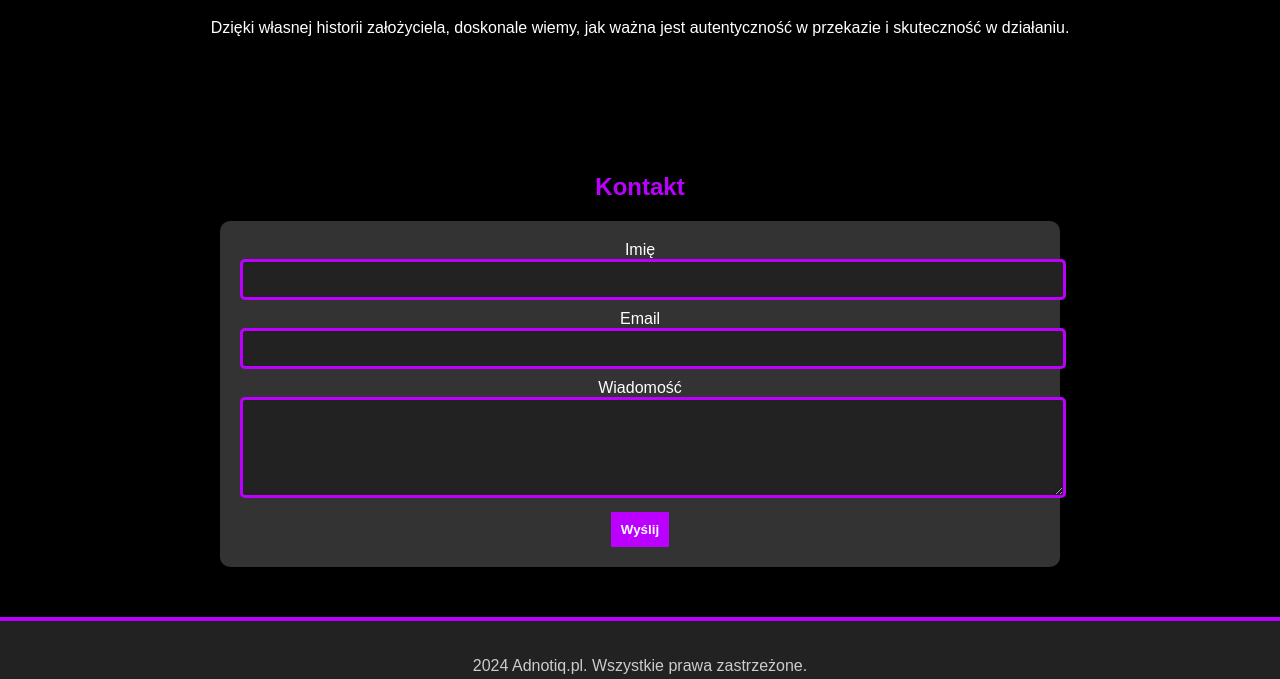
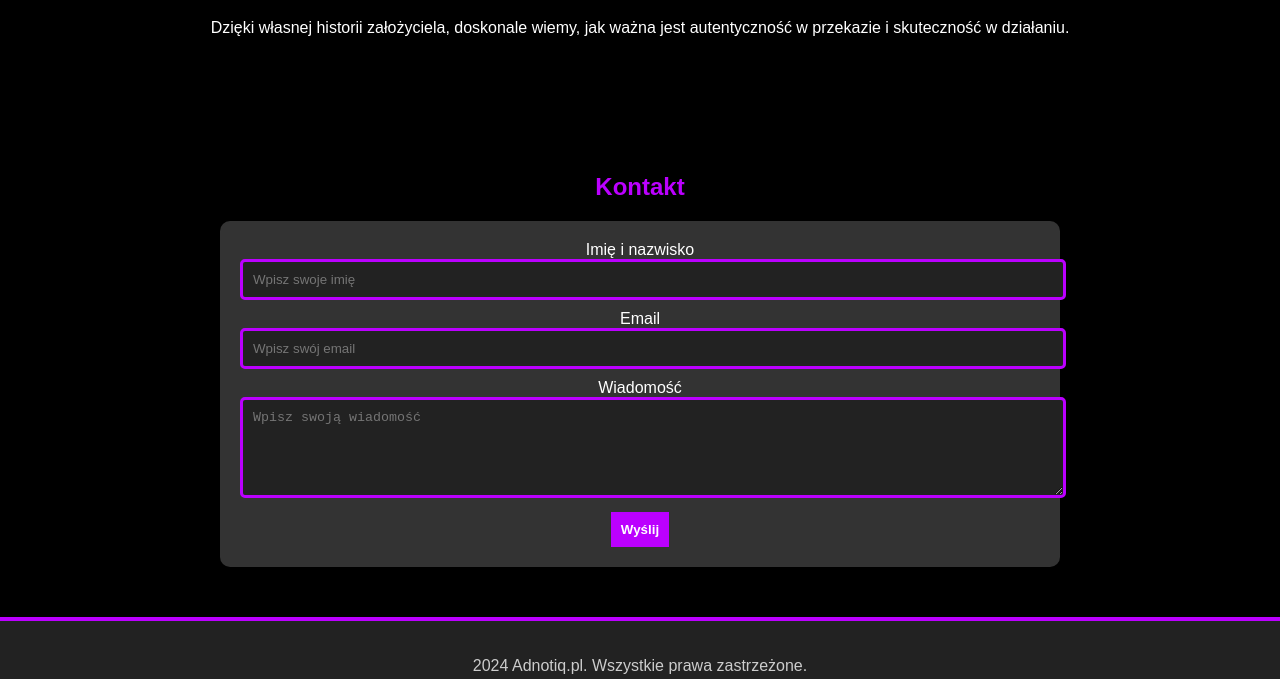
Before and after one commit to MikeDebowsky/Adnotiq, a plain HTML site: page index.html in a window 1280 px wide. Shown: the part 3547-4226 px from the top of the page. Drawn offline with Linux system fonts and the light colour scheme.

Commit message:
Add files via upload

```diff
--- a/index.html
+++ b/index.html
@@ -117,20 +117,21 @@ Pozwól nam zadbać o Twój sukces – razem sprawimy, że Twój budżet reklamo
   <section class="contact" id="contact">
     <div class="container">
         <h2>Kontakt</h2>
-            <form>
-                <label for="name">Imię</label>
-                <input type="text" id="name" name="name" required>
+        <form action="https://formspree.io/f/mrbgwgez" method="POST">
+            <label for="name">Imię i nazwisko</label>
+            <input type="text" id="name" name="name" placeholder="Wpisz swoje imię" required>
 
             <label for="email">Email</label>
-                <input type="email" id="email" name="email" required>
+            <input type="email" id="email" name="email" placeholder="Wpisz swój email" required>
 
             <label for="message">Wiadomość</label>
-                <textarea id="message" name="message" rows="5" required></textarea>
+            <textarea id="message" name="message" placeholder="Wpisz swoją wiadomość" rows="5" required></textarea>
 
             <button type="submit">Wyślij</button>
         </form>
     </div>
 </section>
+
 
     <footer>
        <footer class="footer">
```
Lines whose indentation alone changed are shown as unchanged.
